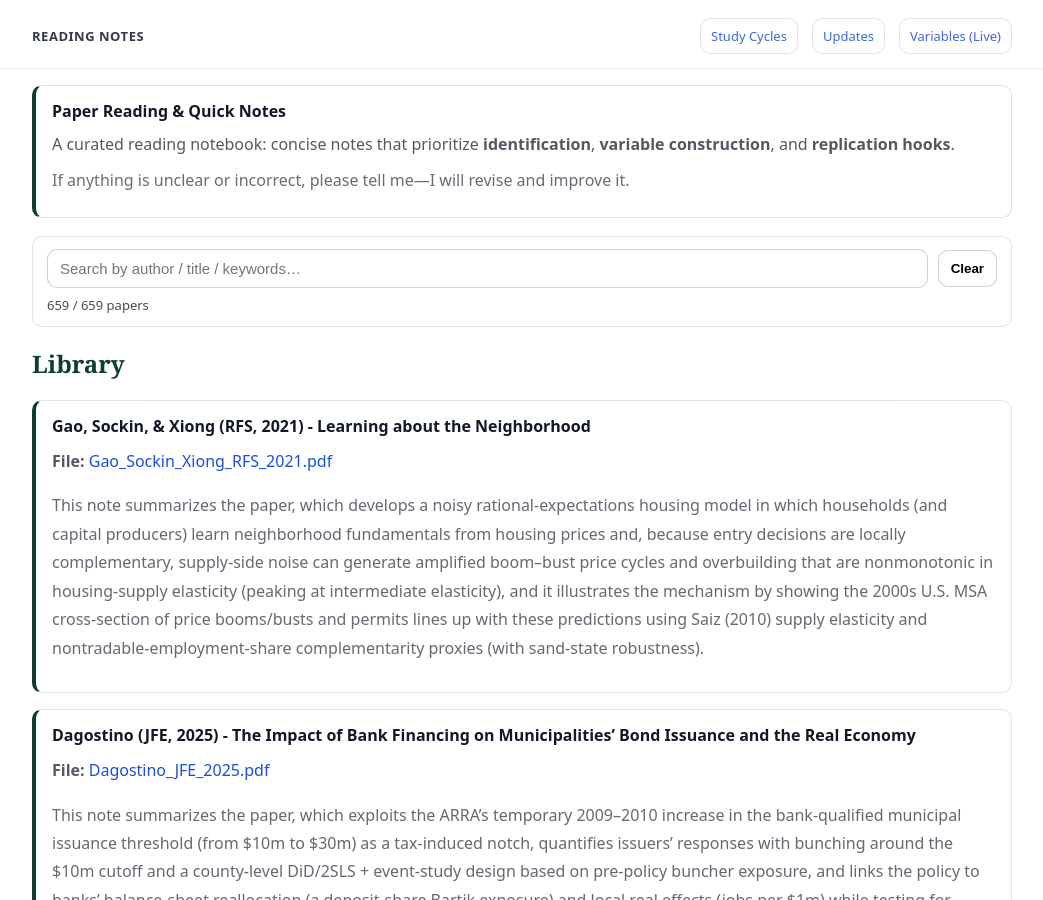
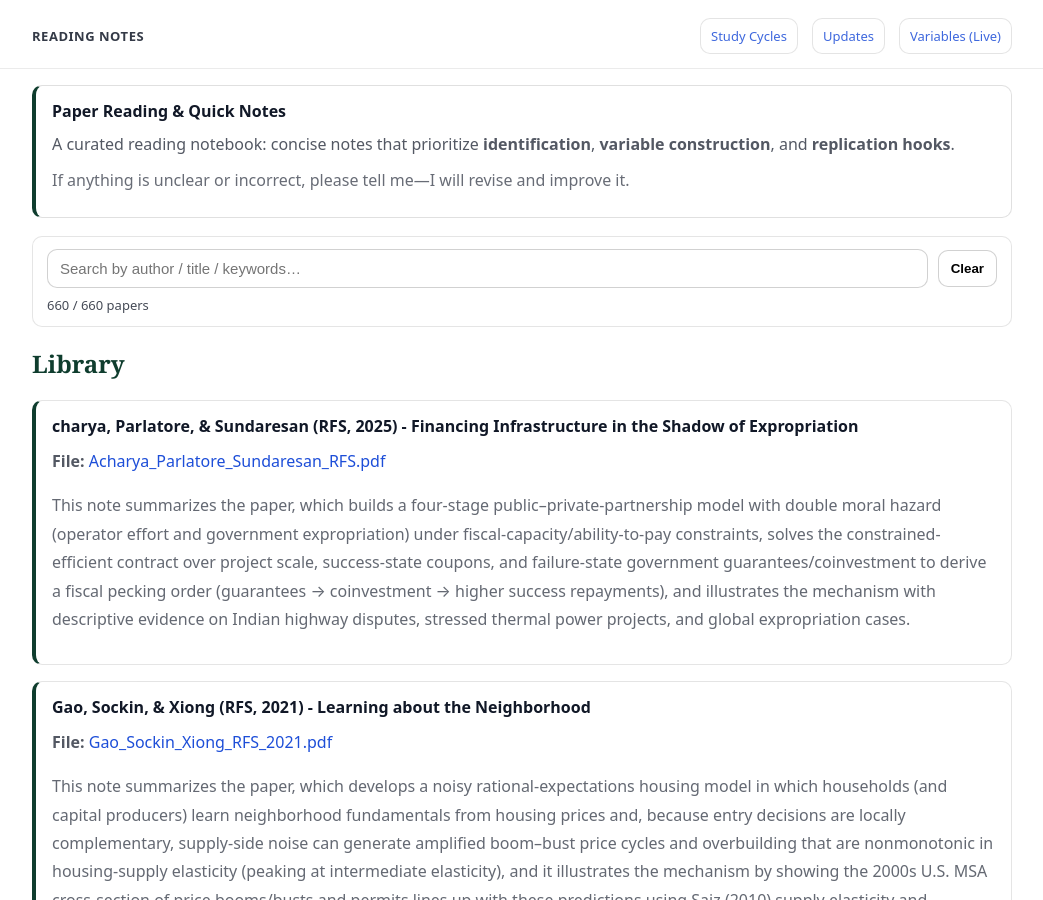
Before and after one commit to yaxinzn/study-archive, a Jekyll site: the page built from reading/index.md, in a window 1280 px wide and 900 px high. Shown: the whole window, without its empty margins (118-1161 px from the left). Built offline with Jekyll 4.4.1, drawn with Linux system fonts in a browser that asks for light colours.

Commit message:
Reading: add/update Acharya_Parlatore_Sundaresan_RFS.pdf

```diff
--- a/_data/reading.yml
+++ b/_data/reading.yml
@@ -1,3 +1,7 @@
+- title: "charya, Parlatore, & Sundaresan (RFS, 2025) - Financing Infrastructure in the Shadow of Expropriation"
+  file: "Acharya_Parlatore_Sundaresan_RFS.pdf"
+  desc: "This note summarizes the paper, which builds a four-stage public–private-partnership model with double moral hazard (operator effort and government expropriation) under fiscal-capacity/ability-to-pay constraints, solves the constrained-efficient contract over project scale, success-state coupons, and failure-state government guarantees/coinvestment to derive a fiscal pecking order (guarantees → coinvestment → higher success repayments), and illustrates the mechanism with descriptive evidence on Indian highway disputes, stressed thermal power projects, and global expropriation cases."
+
 - title: "Gao, Sockin, & Xiong (RFS, 2021) - Learning about the Neighborhood"
   file: "Gao_Sockin_Xiong_RFS_2021.pdf"
   desc: "This note summarizes the paper, which develops a noisy rational-expectations housing model in which households (and capital producers) learn neighborhood fundamentals from housing prices and, because entry decisions are locally complementary, supply-side noise can generate amplified boom–bust price cycles and overbuilding that are nonmonotonic in housing-supply elasticity (peaking at intermediate elasticity), and it illustrates the mechanism by showing the 2000s U.S. MSA cross-section of price booms/busts and permits lines up with these predictions using Saiz (2010) supply elasticity and nontradable-employment-share complementarity proxies (with sand-state robustness)."
```
Also changed, not shown: 1 other file.
